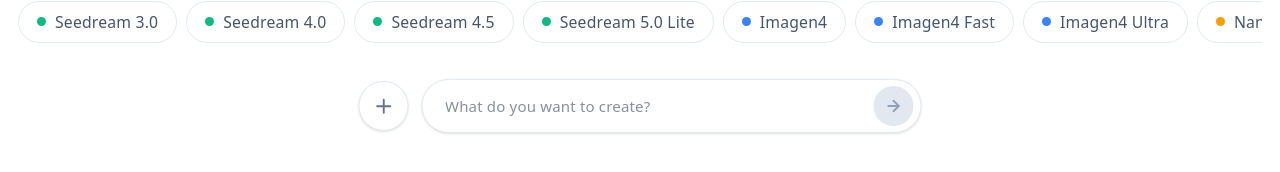
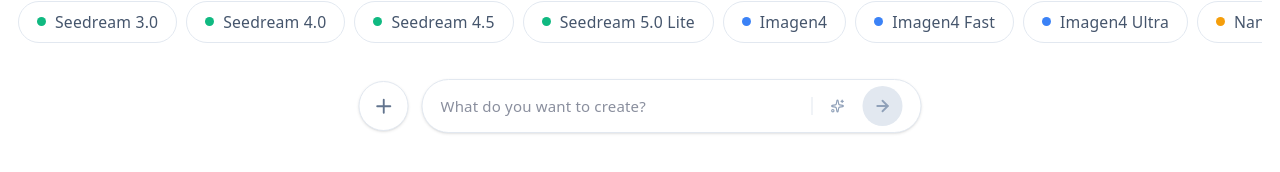
Before and after one commit to kevin-weitgenant/gen-canvas-OSS-mixboard, a React (Vite) app: page / in a window 1280 px wide. Shown: the part 622-794 px from the top of the page. Built offline with nearby package versions, Linux system fonts and the light colour scheme; no server answers.

Commit message:
feat: enhance PromptBar with advanced options button and layout adjustments

```diff
--- a/src/components/PromptBar.tsx
+++ b/src/components/PromptBar.tsx
@@ -1,5 +1,5 @@
 import { useState, useRef, useEffect } from "react";
-import { ArrowRight, Plus } from "lucide-react";
+import { ArrowRight, Plus, Sparkles } from "lucide-react";
 import { useImageGeneration } from "../hooks/useImageGeneration";
 import { useSelectedModels, useCanvasStore } from "../store/canvasStore";
 import { MODEL_Z_IMAGE } from "../constants/imageGeneration";
@@ -51,7 +51,7 @@
         <Plus className="w-5 h-5" />
       </button>
 
-      <div className="relative flex items-center w-[400px] sm:w-[500px] h-12 bg-white rounded-full border border-slate-200 shadow-sm">
+      <div className="flex items-center w-[400px] sm:w-[500px] h-12 bg-white rounded-full border border-slate-200 shadow-sm px-4 gap-2">
         <input
           ref={inputRef}
           type="text"
@@ -61,14 +61,28 @@
           onKeyDown={handleKeyDown}
           onFocus={() => useCanvasStore.getState().clearSelection()}
           disabled={isGenerating}
-          className="w-full h-full bg-transparent pl-5 pr-14 rounded-full outline-none text-slate-700 placeholder-[#8A8F9E] font-medium text-[15px] disabled:opacity-50"
+          className="flex-1 bg-transparent outline-none text-slate-700 placeholder-[#8A8F9E] font-medium text-[15px] disabled:opacity-50"
         />
+
+        <div className="w-px h-4 bg-slate-200" />
+
+        <button
+          className="relative shrink-0 w-7 h-7 rounded-full hover:bg-slate-100 flex items-center justify-center text-slate-400 hover:text-amber-500 transition-all group"
+        >
+          <Sparkles size={14} />
+          <span
+            role="tooltip"
+            className="absolute left-1/2 -translate-x-1/2 bottom-[calc(100%+0.5rem)] z-50 rounded-lg border border-gray-200 bg-white px-2.5 py-1.5 text-xs text-gray-900 shadow-lg whitespace-nowrap opacity-0 group-hover:opacity-100 transition-opacity pointer-events-none"
+          >
+            Advanced options
+          </span>
+        </button>
 
         <button
           onClick={handleSubmit}
           disabled={!canGenerate}
           className={cn(
-            "absolute right-1.5 flex items-center justify-center w-9 h-9 rounded-full transition-colors",
+            "flex items-center justify-center w-9 h-9 rounded-full transition-colors",
             !canGenerate
               ? "bg-slate-200 text-slate-400 cursor-not-allowed"
               : "bg-[#E5DDF5] text-[#634994] hover:bg-[#DACCEE]"
```
